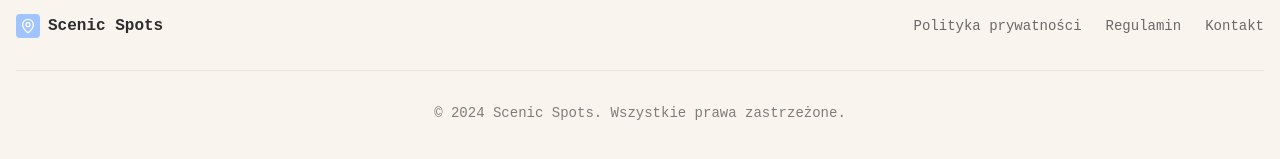
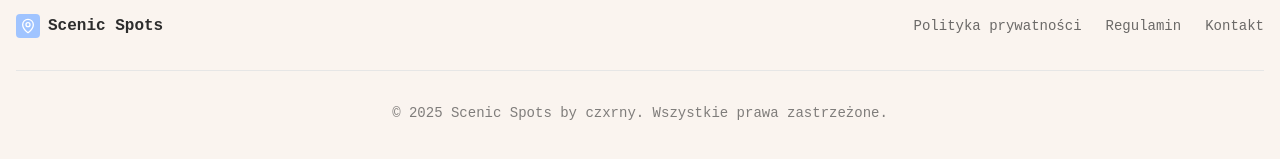
Before and after one commit to czxrny/scenic-spots-frontend, a React (Vite) app: page / in a window 1280 px wide. Shown: the part 1886-2045 px from the top of the page. Built offline with nearby package versions, Linux system fonts and the light colour scheme.

Commit message:
feat: added alt spot images description for accessibility

```diff
--- a/src/components/SpotCard.jsx
+++ b/src/components/SpotCard.jsx
@@ -26,7 +26,7 @@ export default function SpotCard({ spot }) {
       {spot.photos?.length > 0 && (
         <img
           src={spot.photos[0]}
-          alt={spot.name}
+          alt={`${spot.name} spot image`}
           className="w-40 h-28 object-cover rounded border"
           style={{ borderColor: "var(--color-border)" }}
         />
--- a/src/pages/Home.jsx
+++ b/src/pages/Home.jsx
@@ -151,7 +151,7 @@ export default function HomePage() {
                     </div>
 
                     <div className="mt-8 pt-8 border-t border-[var(--color-border)] text-center text-sm text-[var(--color-text)]/60">
-                        © 2024 Scenic Spots. Wszystkie prawa zastrzeżone.
+                        © 2025 Scenic Spots by czxrny. Wszystkie prawa zastrzeżone.
                     </div>
                 </div>
             </footer>
--- a/src/pages/SpotDetails.jsx
+++ b/src/pages/SpotDetails.jsx
@@ -46,7 +46,6 @@ export default function SpotDetails() {
       <p className="text-xs mb-1 text-secondary">Added by: {spot.addedBy}</p>
       <p className="text-xs mb-6 text-secondary">Created at: {new Date(spot.createdAt).toLocaleString()}</p>
 
-      {/* Photos Gallery */}
       {spot.photos?.length > 0 && (
         <div className="mb-8">
           <h2 className="text-xl font-semibold mb-2">Photos</h2>
@@ -63,7 +62,6 @@ export default function SpotDetails() {
         </div>
       )}
 
-      {/* Reviews */}
       <div className="mt-8">
         <h2 className="text-xl font-semibold mb-4">Reviews</h2>
         {reviews.length === 0 ? (
```
